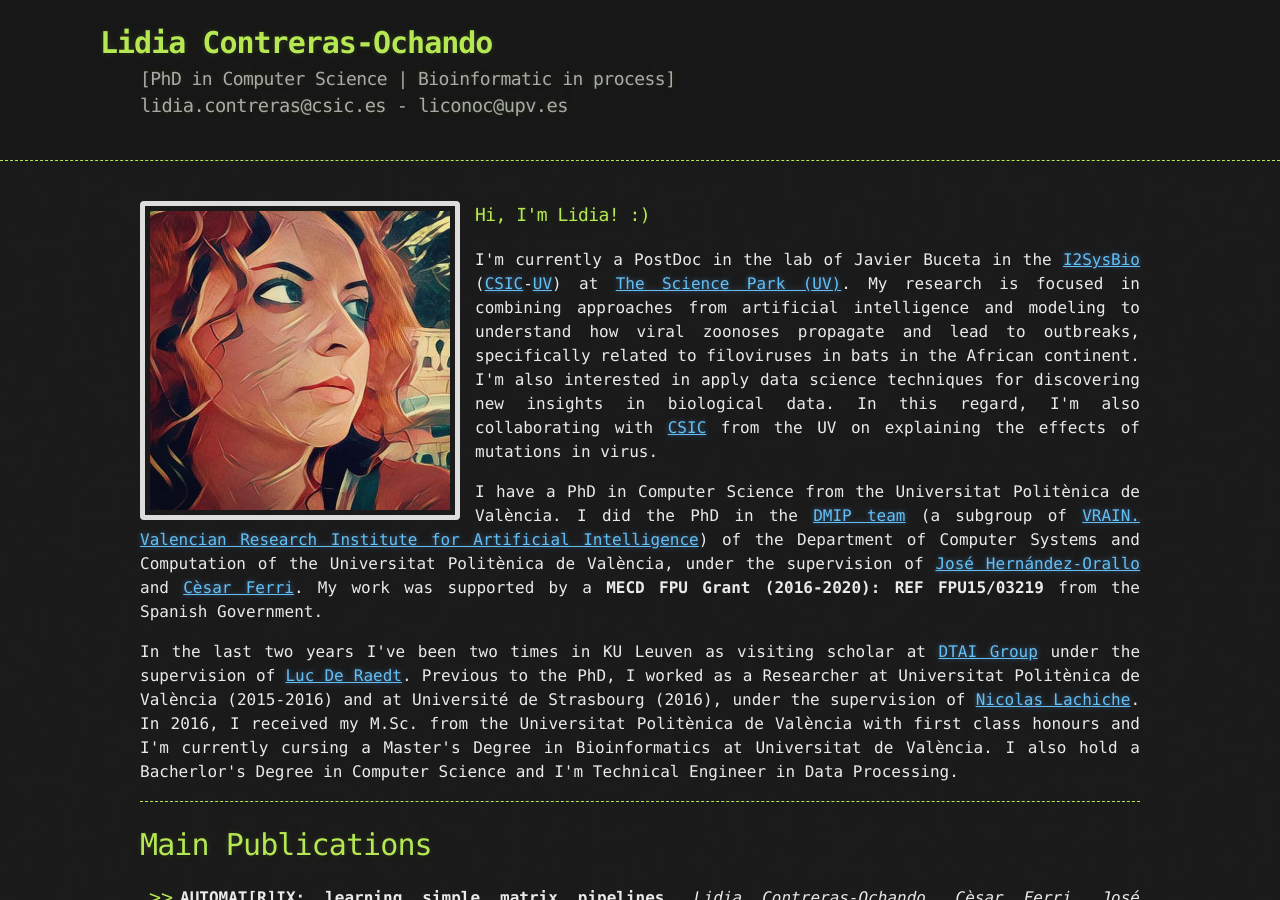
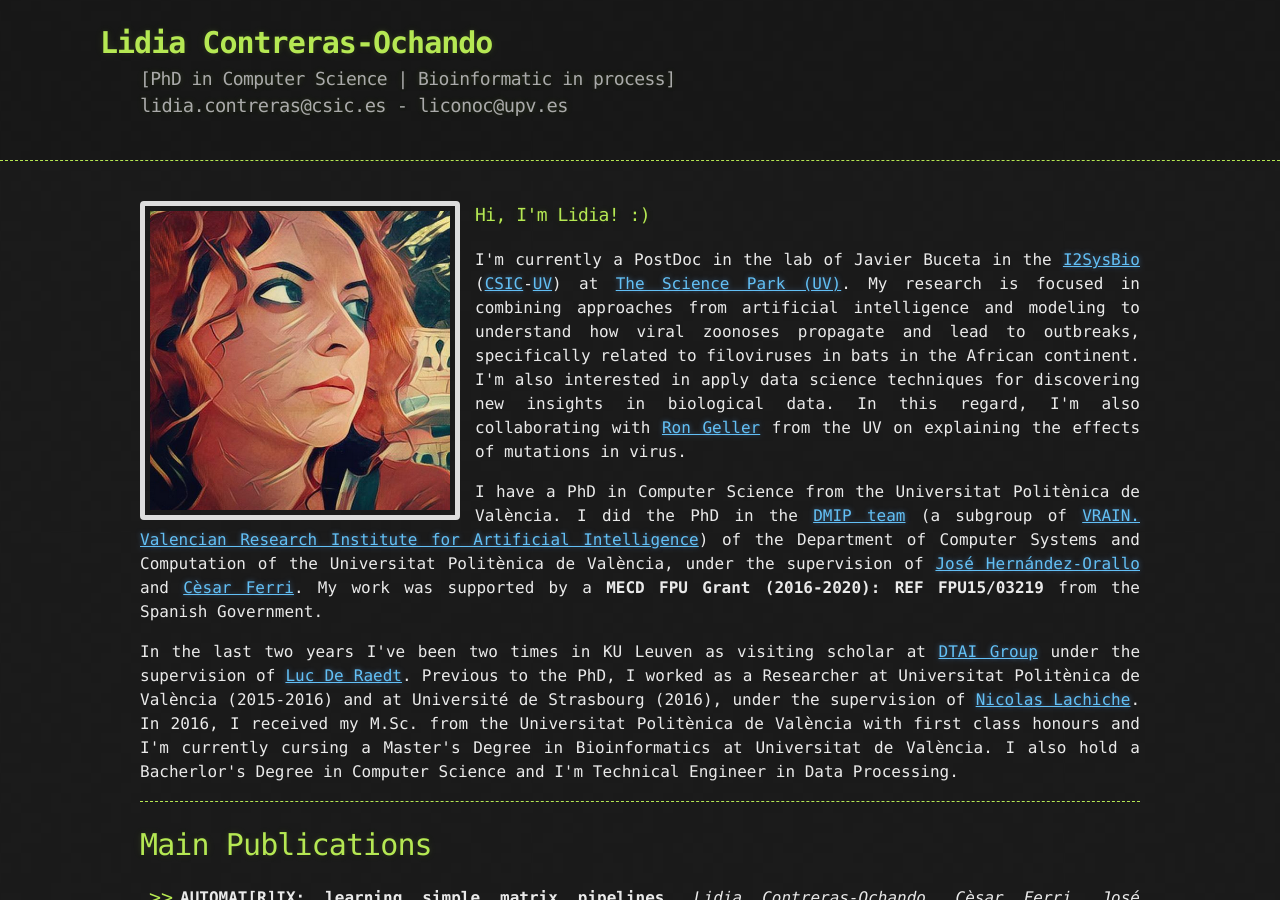
Before and after one commit to liconoc/liconoc.github.io, a Jekyll site: the page built from index.md, in a window 1280 px wide and 900 px high. Built offline with Jekyll 4.4.1, drawn with Linux system fonts in a browser that asks for light colours.

Commit message:
Update web

```diff
--- a/_layouts/liconoc.html
+++ b/_layouts/liconoc.html
@@ -133,7 +133,7 @@
 				<img id="foto" src="images/lidia.png" >
 				<h3>Hi, I'm Lidia! :)</h3>
 
-				<p>I'm currently a PostDoc in the lab of Javier Buceta in the <a href="https://www.uv.es/i2sysbio" target="_blank">I2SysBio</a> (<a href="https://www.csic.es/" target="_blank">CSIC</a>-<a href="https://www.uv.es/" target="_blank">UV</a>) at <a href=" https://www.pcuv.es" target="_blank">The Science Park (UV)</a>. My research is focused in combining approaches from artificial intelligence and modeling to understand how viral zoonoses propagate and lead to outbreaks, specifically related to filoviruses in bats in the African continent. I'm also interested in apply data science techniques for discovering new insights in biological data. In this regard, I'm also collaborating with <a href="https://www.uv.es/uvweb/universitat/ca/fitxa-persona-1285950309813.html?p2=ronge&idA=true" target="_blank">CSIC</a> from the UV on explaining the effects of mutations in virus.</p>
+				<p>I'm currently a PostDoc in the lab of Javier Buceta in the <a href="https://www.uv.es/i2sysbio" target="_blank">I2SysBio</a> (<a href="https://www.csic.es/" target="_blank">CSIC</a>-<a href="https://www.uv.es/" target="_blank">UV</a>) at <a href=" https://www.pcuv.es" target="_blank">The Science Park (UV)</a>. My research is focused in combining approaches from artificial intelligence and modeling to understand how viral zoonoses propagate and lead to outbreaks, specifically related to filoviruses in bats in the African continent. I'm also interested in apply data science techniques for discovering new insights in biological data. In this regard, I'm also collaborating with <a href="https://www.uv.es/uvweb/universitat/ca/fitxa-persona-1285950309813.html?p2=ronge&idA=true" target="_blank">Ron Geller</a> from the UV on explaining the effects of mutations in virus.</p>
 
 				<p>I have a PhD in Computer Science from the Universitat Politènica de València. I did the PhD in the <a href="http://dmip.webs.upv.es/" target="_blank">DMIP team</a> (a subgroup of <a href="http://vrain.upv.es/" target="_blank">VRAIN. Valencian Research Institute for Artificial Intelligence</a>) of the Department of Computer Systems and Computation of the Universitat Politènica de València, under the supervision of <a href="http://josephorallo.webs.upv.es/" target="_blank">José Hernández-Orallo</a> and <a href="http://personales.upv.es/ceferra/" target="_blank">Cèsar Ferri</a>. My work was supported by a <span class="bold">MECD FPU Grant (2016-2020): REF FPU15/03219</span> from the Spanish Government.</p>
 
```
